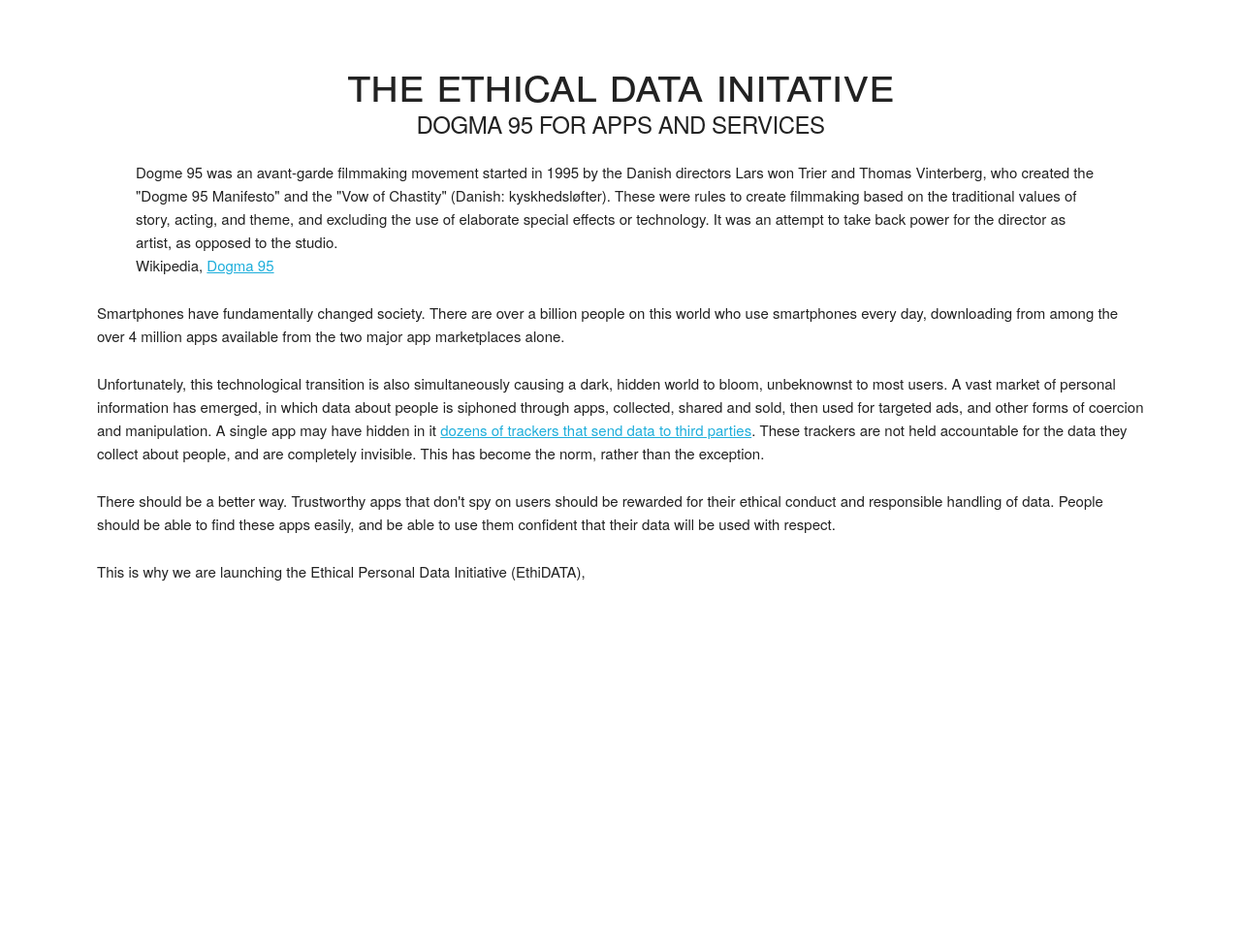
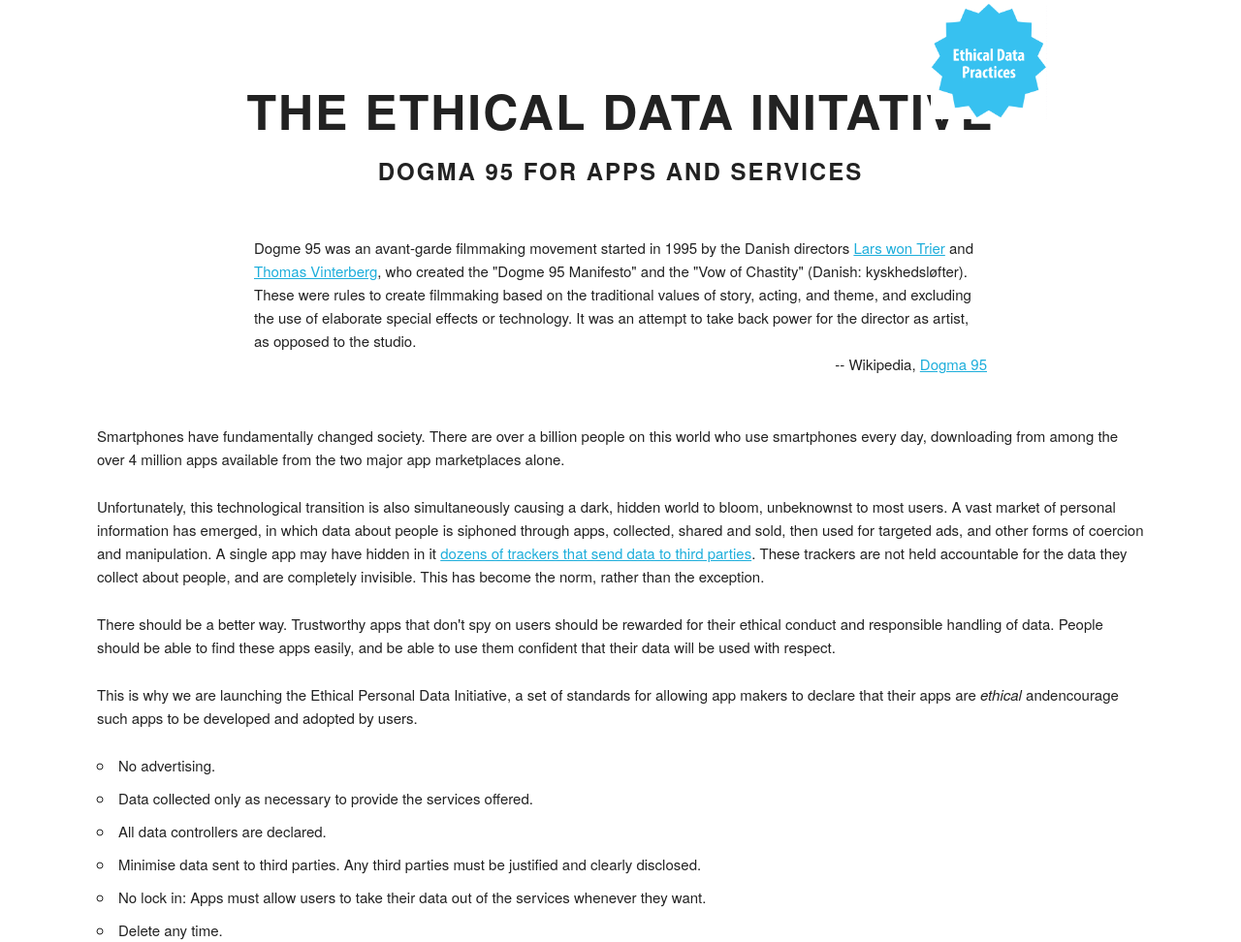
Before and after one commit to electronicmax/dogma95, a website: page www/index.html in a window 1280 px wide. Shown: the part 146-1118 px from the top of the page at 97% size. Before the commit the page ends 800 px from the top, so only its background shows below. Drawn offline with nearby package versions, Linux system fonts and the light colour scheme.

Commit message:
progress

```diff
--- a/www/css/dogma95.less
+++ b/www/css/dogma95.less
@@ -3,14 +3,42 @@ html, body {
 	font-weight:100;
 	padding:0px 50px;
 }
-body {
+body.edi {
+	#logo {
+		position:absolute;
+		top:150px;
+		right:100px;
+		width:120px;
+		z-index:0;
+	}
 	.heading {
-		padding-top:250px;
+		position:relative;
+		z-index:100;
+		padding-top:230px;
 		h1, h2, h3, h4, h5 {
 			text-align:center;
-			font-variant:small-caps;
-			margin-top:-1em;
+		    text-transform: uppercase;
+		    // font-size: 1.4rem;
+		    letter-spacing: .2rem;
+		    font-weight: 600;
+			// margin-top:-2em;
+			margin-bottom:1em;
 		}
-		h5 { font-variant:normal; }
+		h5 {
+			// font-variant:normal;
+			margin-top:-1.5em;
+		}
+		.source {
+			width:100%;
+			text-align:right;
+			padding-right:80px;
+		}
+		blockquote {
+			margin: 50px 15%;
+		}
 	}
+	div.content {
+		font-size:2.1em;
+	}
+
 }
--- a/www/index.html
+++ b/www/index.html
@@ -6,15 +6,17 @@
 		<link rel="stylesheet" href="lib/skeleton/css/skeleton.css" />
 		<title>ethical data initiative - dogma 95 for apps</title>
 	</head>
-	<body>
+	<body class="edi">
 		<script type="text/javascript" src="lib/less/dist/less.js"></script>
 		<div class="heading">
 
 			<h1>the ethical data initative</h1>
 			<h5>DOGMA 95 FOR APPS AND SERVICES</h5>
 
+			<img id="logo" src="img/ethical.png" >
+
 			<blockquote>
-				Dogme 95 was an avant-garde filmmaking movement started in 1995 by the Danish directors Lars won Trier and Thomas Vinterberg, who created the "Dogme 95 Manifesto" and the "Vow of Chastity" (Danish: kyskhedsløfter). These were rules to create filmmaking based on the traditional values of story, acting, and theme, and excluding the use of elaborate special effects or technology. It was an attempt to take back power for the director as artist, as opposed to the studio.  <div class="source"> Wikipedia, <a href="https://en.wikipedia.org/wiki/Dogme_95">Dogma 95</a> </div>
+				Dogme 95 was an avant-garde filmmaking movement started in 1995 by the Danish directors <a href="https://en.wikipedia.org/wiki/Lars_von_Trier" target="_blank">Lars won Trier</a> and <a href="https://en.wikipedia.org/wiki/Thomas_Vinterberg" target="_blank">Thomas Vinterberg</a>, who created the "Dogme 95 Manifesto" and the "Vow of Chastity" (Danish: kyskhedsløfter). These were rules to create filmmaking based on the traditional values of story, acting, and theme, and excluding the use of elaborate special effects or technology. It was an attempt to take back power for the director as artist, as opposed to the studio.  <div class="source"> -- Wikipedia, <a href="https://en.wikipedia.org/wiki/Dogme_95">Dogma 95</a> </div>
 			</blockquote>
 
 			<p>
@@ -22,14 +24,23 @@
 			</p>
 
 			<p>
-				Unfortunately, this technological transition is also simultaneously causing a dark, hidden world to bloom, unbeknownst to most users.  A vast market of personal information has emerged, in which data about people is siphoned through apps, collected, shared and sold, then used for targeted ads, and other forms of coercion and manipulation.  A single app may have hidden in it <a href="">dozens of trackers that send data to third parties</a>. These trackers are not held accountable for the data they collect about people, and are completely invisible. This has become the norm, rather than the exception.
+				Unfortunately, this technological transition is also simultaneously causing a dark, hidden world to bloom, unbeknownst to most users.  A vast market of personal information has emerged, in which data about people is siphoned through apps, collected, shared and sold, then used for targeted ads, and other forms of coercion and manipulation.  A single app may have hidden in it <a href="http://techscience.org/a/2015103001/" target="_blank">dozens of trackers that send data to third parties</a>. These trackers are not held accountable for the data they collect about people, and are completely invisible. This has become the norm, rather than the exception.
 			</p>
 			<p>
 				There should be a better way. Trustworthy apps that don't spy on users should be rewarded for their ethical conduct and responsible handling of data.  People should be able to find these apps easily, and be able to use them confident that their data will be used with respect.
 			</p>
 			<p>
-				This is why we are launching the Ethical Personal Data Initiative (EthiDATA),
+				This is why we are launching the Ethical Personal Data Initiative, a set of standards for allowing app makers to declare that their apps are <i>ethical</i> andencourage such apps to be developed and adopted by users.
 			</p>
+
+			<ul>
+				<li>No advertising.</li>
+				<li>Data collected only as necessary to provide the services offered.</li>
+				<li>All data controllers are declared.</li>
+				<li>Minimise data sent to third parties. Any third parties must be justified and clearly disclosed.
+				<li>No lock in: Apps must allow users to take their data out of the services whenever they want.
+				<li>Delete any time.
+			</ul>
 			<!--
 			Such behaviours directly undermine the progress that has been made, by directly threatening the ecosystems that have emerged, enabled by powerful wireless deviecs and pervasive network connectivity.
 			</p>
```
Also changed, not shown: www/img/ethical.png (added), 1 other file.
